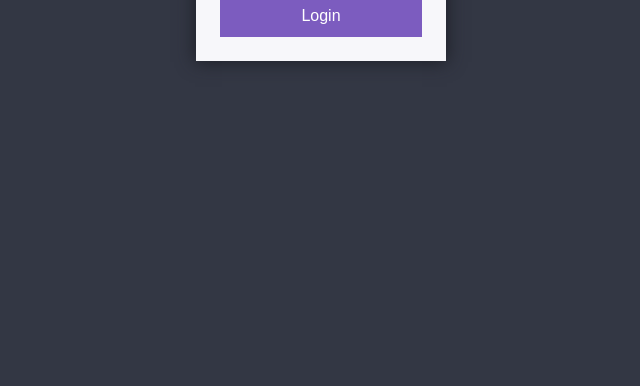
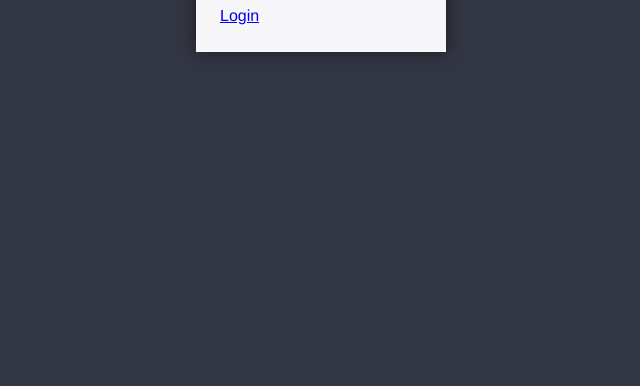
Before and after one commit to Brendanpskreener/chat-app, a website: page public/index.html in a window 1280 px wide. Shown: the part 414-800 px from the top of the page, without its empty margins (319-959 px from the left). Drawn offline with Linux system fonts and the light colour scheme.

Commit message:
clean this up later its real gross

```diff
--- a/public/index.html
+++ b/public/index.html
@@ -15,7 +15,8 @@
         <input type="text" id="username" name="username" placeholder="Username" required>
         <label for="password">Password</label>
         <input type="password" id="password" name="password" placeholder="Password" required> -->
-        <button>Login</button>
+        <a
+          href="https://marec-chat-dev.auth.us-west-2.amazoncognito.com/login?client_id=4ojucaih0hkhva2k12mlth97qb&response_type=token&scope=email+openid&redirect_uri=http%3A%2F%2Flocalhost%3A3000%2Fchat.html">Login</a>
       </form>
     </div>
   </div>
```
